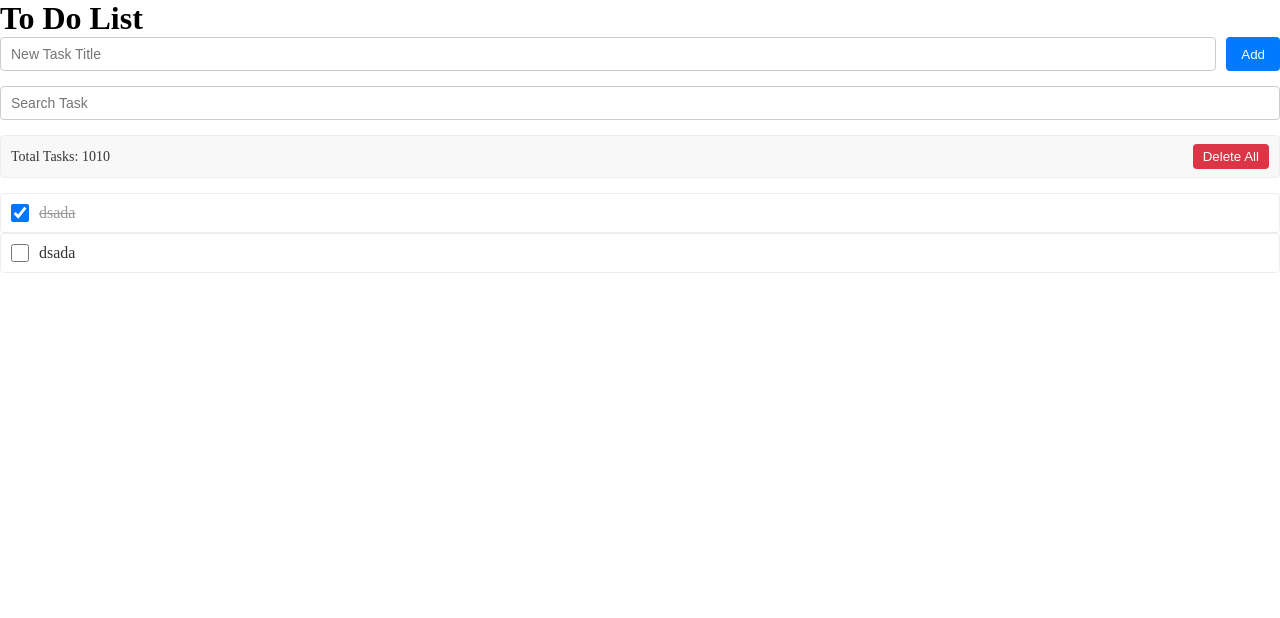
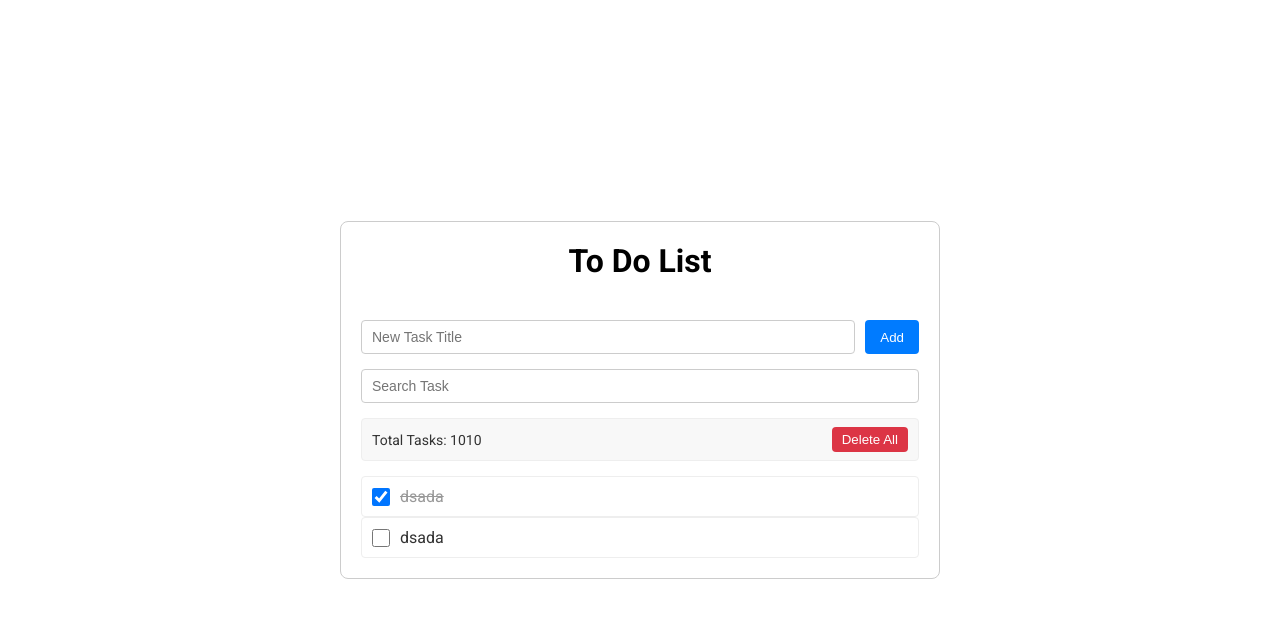
Before and after one commit to Sinonmn/React-To-Do-List, a React (Vite) app: page / in a window 1280 px wide. Shown: the top 618 px of the page. Built offline with nearby package versions, Linux system fonts and the light colour scheme.

Commit message:
create Items

```diff
--- a/package.json
+++ b/package.json
@@ -12,7 +12,8 @@
   "dependencies": {
     "@fontsource/roboto": "^5.2.9",
     "react": "^19.2.0",
-    "react-dom": "^19.2.0"
+    "react-dom": "^19.2.0",
+    "uuid": "^13.0.0"
   },
   "devDependencies": {
     "@eslint/js": "^9.39.1",
--- a/src/App.css
+++ b/src/App.css
@@ -5,5 +5,13 @@
 }
 
 body{
-
+	font-family: 'Roboto';
+	display: flex;
+	justify-content: center;
+	align-items: center;
 }
+body,
+html {
+	height: 100%;
+	margin: 0;
+}
--- a/src/App.jsx
+++ b/src/App.jsx
@@ -1,47 +1,11 @@
 import './App.css';
-import Form from './components/Form/Form';
-import ToDoInfo from './components/Info/ToDoInfo';
-import ToDoItem from './components/ToDoItem/ToDoItem';
-
+import "@fontsource/roboto";
+import "@fontsource/roboto/700.css";
+import ToDo  from './components/ToDo/ToDo';
 
 function App() {
 	return (
-		<div className="todo-app">
-			<h1 className="todo-app__title">To Do List</h1>
-
-
-			<Form
-			className='todo-app__form'
-			type='text'
-			placeholder='New Task Title'
-			hasButton = {true}
-			/>
-			<Form
-			className= 'todo-app__search'
-			type='text'
-			placeholder='Search Task'
-			hasButton = {false}
-			/>
-			<ToDoInfo
-				className='todo-app__info'
-				total = '1010'
-			/>
-
-			{/* Список задач */}
-			<div className="todo-app__items">
-			<ToDoItem
-			className='todo-app__item'
-			type='checkbox'
-			label='dsada'
-			complete={true}/>
-				<ToDoItem
-					className='todo-app__item'
-					type='checkbox'
-					label='dsada'
-					complete={false} />
-
-			</div>
-		</div>
+		<ToDo/>
 	);
 }
 
--- a/src/components/Form/Form.jsx
+++ b/src/components/Form/Form.jsx
@@ -6,18 +6,29 @@ const Form = (props)=>{
 		className,
 		type,
 		placeholder,
-		onSubmit,
 		hasButton = true,
+		text,
+		handleAdd,
+		setText,
+
 	} = props
 
+	const onSubmit = (e) => {
+		e.preventDefault();
+		handleAdd();
+	}
 	return(
-		<form className= {className}>
+
+
+		<form onSubmit={onSubmit } className= {className}>
 			<input
+				value={text}
+				onChange={(e) => setText(e.target.value)}
 				type={type}
 				placeholder={placeholder}
 				className="todo-app__input"
 			/>
-			{hasButton && <button type="submit" className="todo-app__button button">Add</button>}
+			{hasButton && <button onClick={handleAdd} type="submit" className="todo-app__button button">Add</button>}
 		</form>
 	)
 }
--- /dev/null
+++ b/src/components/ToDo/ToDo.css
@@ -0,0 +1,19 @@
+.todo-app {
+	width: 60vw;
+
+	max-width: 600px;
+
+	min-width: 300px;
+
+	padding: 20px;
+
+	border: 1px solid #ccc;
+
+	border-radius: 8px;
+	background-color: #fff;
+}
+.todo-app__title{
+	margin-bottom: 40px;
+	display: flex;
+	justify-content: center;
+}
--- /dev/null
+++ b/src/components/ToDo/ToDo.jsx
@@ -0,0 +1,71 @@
+import { useState } from "react";
+import Form from "../Form/Form";
+import ToDoInfo from "../Info/ToDoInfo";
+import ToDoItem from "../ToDoItem/ToDoItem";
+import './ToDo.css';
+import {v4 as uuidv4} from 'uuid';
+
+const ToDo = ()=>{
+
+const [text, setText] = useState('');
+const [items, setItems] = useState([]);
+
+const handleAdd = ()=>{
+	if(!text.trim()) return;
+	const newItem = {
+		id: uuidv4(),
+		label: text,
+		complete: false,
+	};
+
+	setItems(items => [...items, newItem]);
+	setText('');
+}
+
+
+
+	return(
+		<div className="todo-app">
+			<h1 className="todo-app__title">To Do List</h1>
+
+
+			<Form
+				className='todo-app__form'
+				type='text'
+				placeholder='New Task Title'
+				hasButton={true}
+				text = {text}
+				setText = {setText}
+				items = {items}
+				handleAdd = {handleAdd}
+			/>
+			<Form
+				className='todo-app__search'
+				type='text'
+				placeholder='Search Task'
+				hasButton={false}
+			/>
+			<ToDoInfo
+				className='todo-app__info'
+				total='1010'
+			/>
+
+			{/* Список задач */}
+			<div className="todo-app__items">
+				<ToDoItem
+					className='todo-app__item'
+					type='checkbox'
+					label='dsada'
+					complete={true} />
+				<ToDoItem
+					className='todo-app__item'
+					type='checkbox'
+					label='dsada'
+					complete={false} />
+
+			</div>
+		</div>
+	)
+}
+
+export default ToDo;
```
Also changed, not shown: 1 other file (tests, documents, lock files or other folders).
